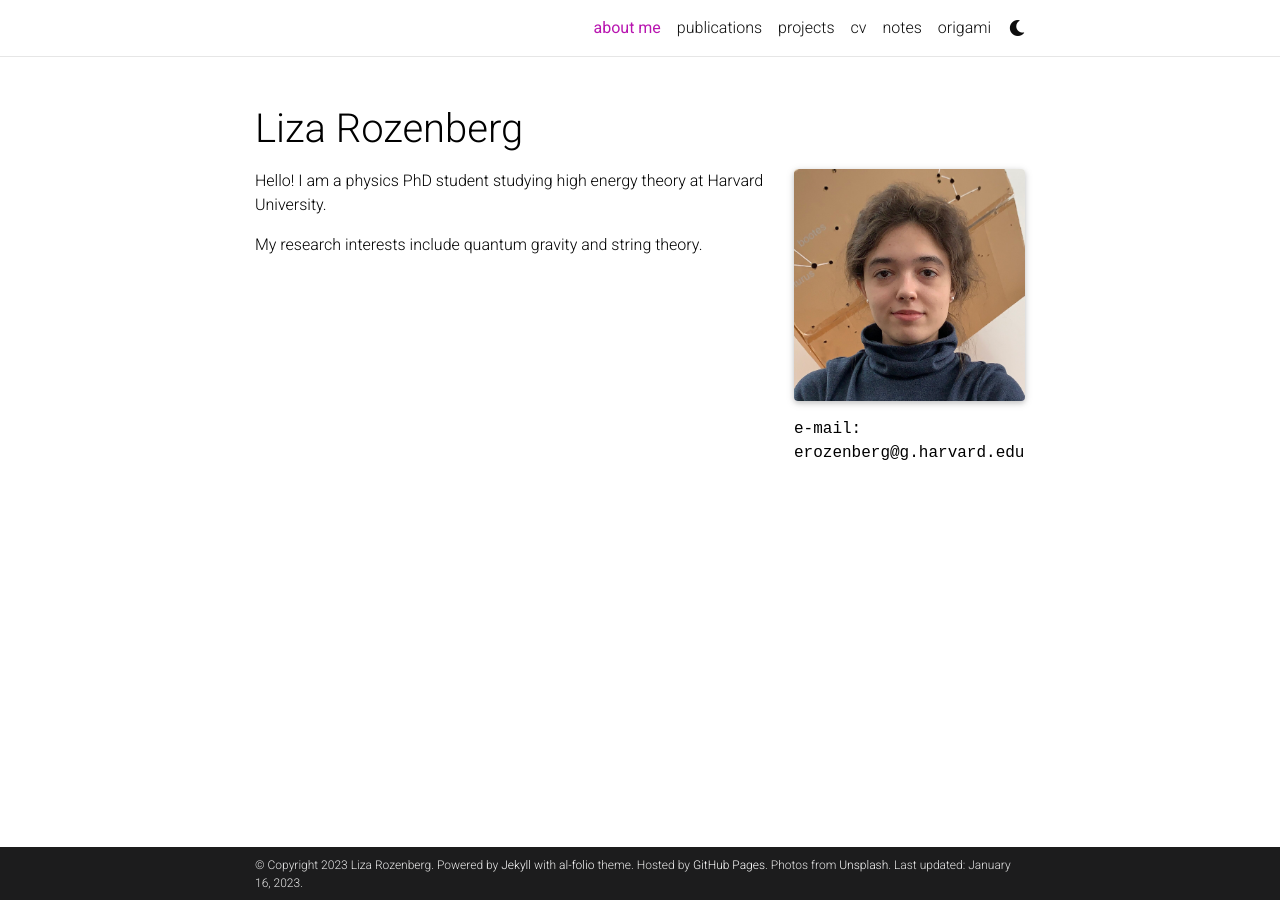
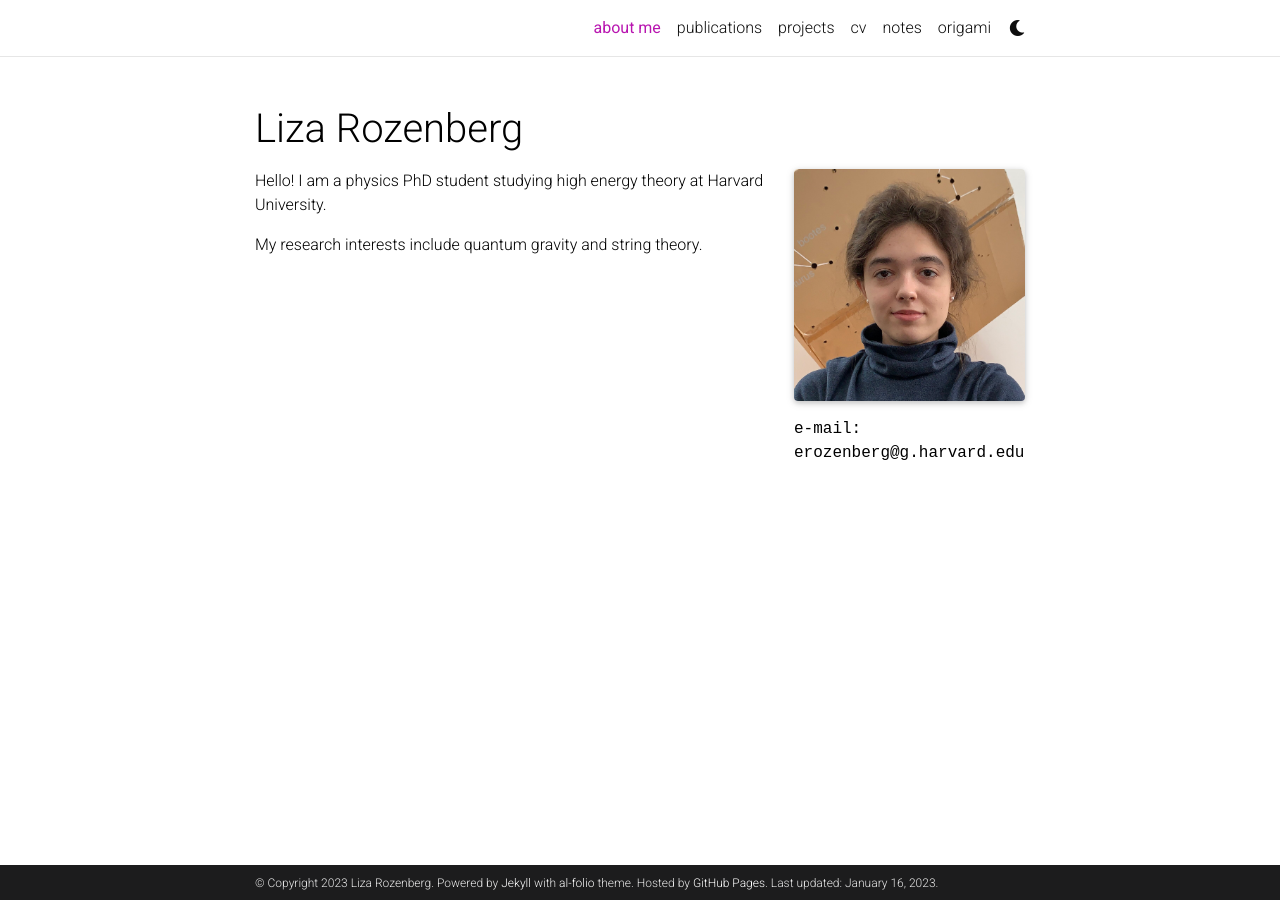
Before and after one commit to acequark/acequark.github.io, a Jekyll site: the page built from _pages/about.md, in a window 1280 px wide. Built offline with Jekyll 4.4.1, drawn with Linux system fonts in a browser that asks for light colours; full-size pictures stand in for the smaller copies a plugin makes; comment, search, counter and statistics services are not loaded; a style sheet for code colours, icons or effects is not loaded.

Commit message:
Update _config.yml

```diff
--- a/_config.yml
+++ b/_config.yml
@@ -8,11 +8,10 @@
 last_name: Rozenberg
 email: erozenberg@g.harvard.edu
 description: > # the ">" symbol means to ignore newlines until "footer_text:"
-  A simple, whitespace theme for academics. Based on [*folio](https://github.com/bogoli/-folio) design.
+  Liza Rozenberg's personal website.
 footer_text: >
   Powered by <a href="https://jekyllrb.com/" target="_blank">Jekyll</a> with <a href="https://github.com/alshedivat/al-folio">al-folio</a> theme.
   Hosted by <a href="https://pages.github.com/" target="_blank">GitHub Pages</a>.
-  Photos from <a href="https://unsplash.com" target="_blank">Unsplash</a>.
 keywords: jekyll, jekyll-theme, academic-website, portfolio-website  # add your own keywords or leave empty
 
 lang: en # the language of your site (for example: en, fr, cn, ru, etc.)
```
